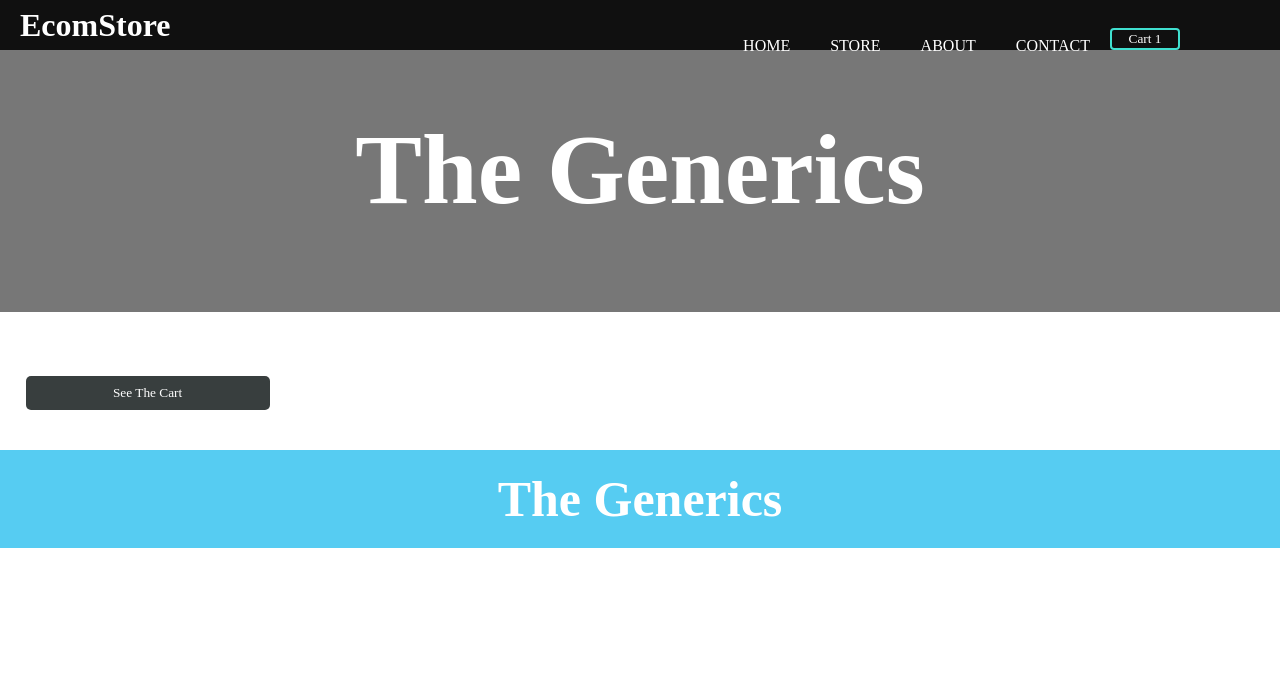
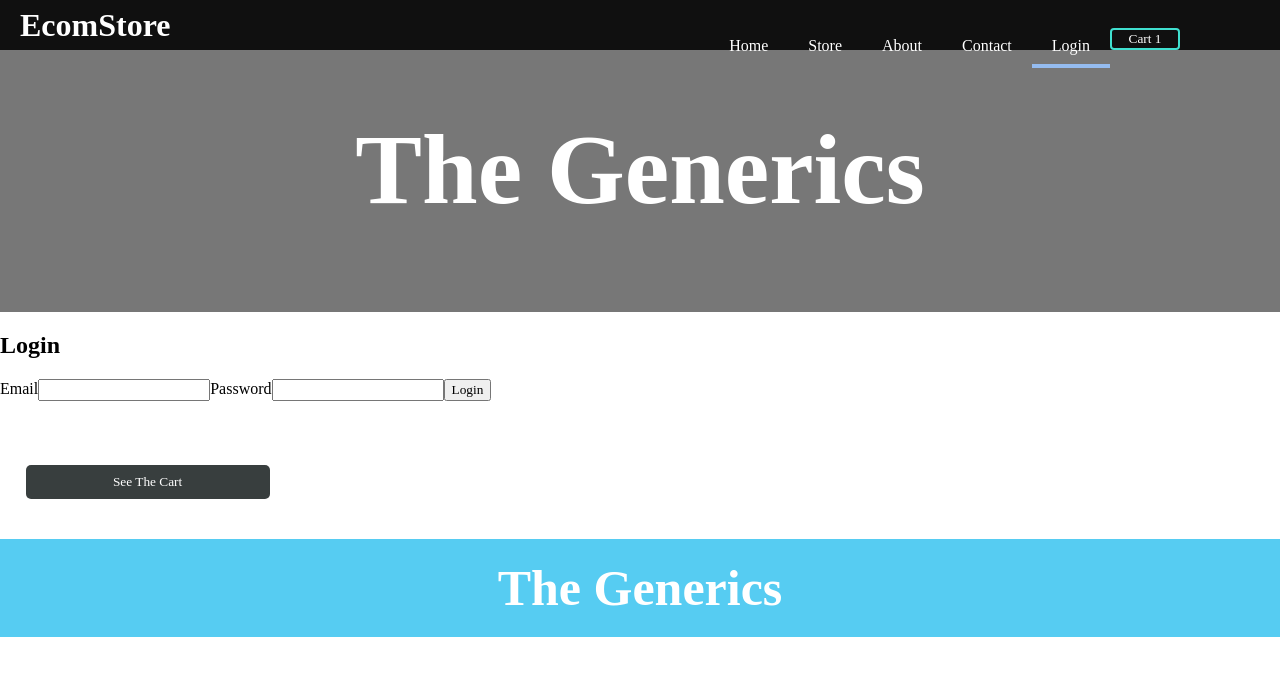
Before and after one commit to arfath2/Ecpmmerce-project, a React (Create React App) app: page /login in a window 1280 px wide. Shown: the top 676 px of the page. Built offline with nearby package versions, Linux system fonts and the light colour scheme.

Commit message:
adding login page

```diff
--- a/src/App.js
+++ b/src/App.js
@@ -8,6 +8,7 @@ import About from "./components/Tabs/About";
 import CartList from "./components/Cart/Cart";
 import CartContext from "./components/StoreContext/CartContext";
 import { BrowserRouter as Router, Routes, Route} from "react-router-dom";
+import Login from "./components/Tabs/Login"
 
 function App() {
   const style = {
@@ -55,6 +56,7 @@ function App() {
         <Route exact path="/about" element={<About/>} />
         <Route exact path="/homepage" element={<HomePage/>} />
         <Route exact path="/contact" element={<Contact putRequest = {putRequestHandler}/>} />
+        <Route exact path="/login" element={<Login />} />
       </Routes>
     </Router>
       <button style={style}>See The Cart</button>
--- a/src/components/Layout/Header/Header.js
+++ b/src/components/Layout/Header/Header.js
@@ -14,10 +14,11 @@ const Header = (props) => {
             <span>EcomStore</span>
           </div>
           <ul className={classes.navigation}>
-          <NavLink className={(navData) => navData.isActive ? "active" : "" } to="/homepage"><li>HOME</li></NavLink>
-            <NavLink className={(navData) => navData.isActive ? "active" : "" }  to="/"><li>STORE</li></NavLink>
-            <NavLink className={(navData) => navData.isActive ? "active" : "" }  to="/about"><li>ABOUT</li></NavLink>
-            <NavLink className={(navData) => navData.isActive ? "active" : "" } to="/contact"><li>CONTACT</li></NavLink>
+            <NavLink className={(navData) => navData.isActive ? "active" : "" } to="/homepage"><li>Home</li></NavLink>
+            <NavLink className={(navData) => navData.isActive ? "active" : "" } to="/"><li>Store</li></NavLink>
+            <NavLink className={(navData) => navData.isActive ? "active" : "" } to="/about"><li>About</li></NavLink>
+            <NavLink className={(navData) => navData.isActive ? "active" : "" } to="/contact"><li>Contact</li></NavLink>
+            <NavLink className={(navData) => navData.isActive ? "active" : "" } to="/login"><li>Login</li></NavLink>
             <button className={classes.cartBtn} onClick={props.showCartItem}><li>Cart <span>{cart.length}</span></li></button>
           </ul>
 
--- /dev/null
+++ b/src/components/Tabs/Login.js
@@ -0,0 +1,65 @@
+import React, { useRef } from "react";
+import {useNavigate} from 'react-router-dom'
+
+const Login = () => {
+
+    const loginEmailRef = useRef();
+    const loginPassRef = useRef();
+    const navigate = useNavigate();
+
+    const submitHandler = (event) =>{
+        event.preventDefault();
+        const enteredLoginEmail = loginEmailRef.current.value;
+        const enteredLoginPass = loginPassRef.current.value;
+
+
+        fetch("https://identitytoolkit.googleapis.com/v1/accounts:signInWithPassword?key=AIzaSyDjr08BuFfWyO0Ah8gog-ZL58grRiIbOlM", {
+            method: 'POST',
+            body:JSON.stringify({
+                email: enteredLoginEmail,
+                password: enteredLoginPass,
+                returnSecureToke: true
+
+            }),
+            headers:{
+                'Content-Type': 'application/json'
+              }
+        }).then(res => {
+            if(res.ok){
+                console.log("Success")
+                return res.json()
+            }
+            else{
+                return res.json().then(data => {
+                    let errorMessage = 'Authentication Failed!'
+                    throw new Error(errorMessage)
+                })
+
+            }
+
+        }).then((data) => {
+            console.log(data)
+            navigate('/')
+
+        }).catch((err) => {
+            alert(err.message)
+        }
+        )
+
+    }
+
+    return(
+        <div>
+            <h2>Login</h2>
+            <form onSubmit={submitHandler}>
+                <label htmlFor="loginInput">Email</label>
+                <input type="text" id="loginInput" ref={loginEmailRef}></input>
+                <label htmlFor="loginPass">Password</label>
+                <input type="password" id="loginPass" ref={loginPassRef}></input>
+                <button type="submit">Login</button>
+            </form>
+        </div>
+    )
+}
+
+export default Login;
```
